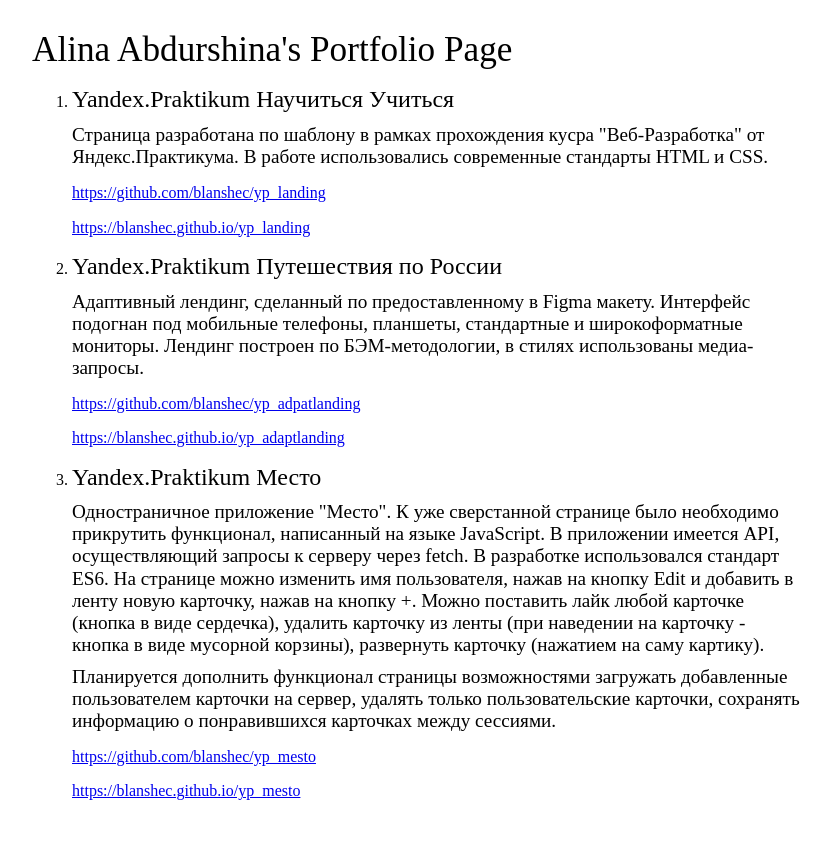
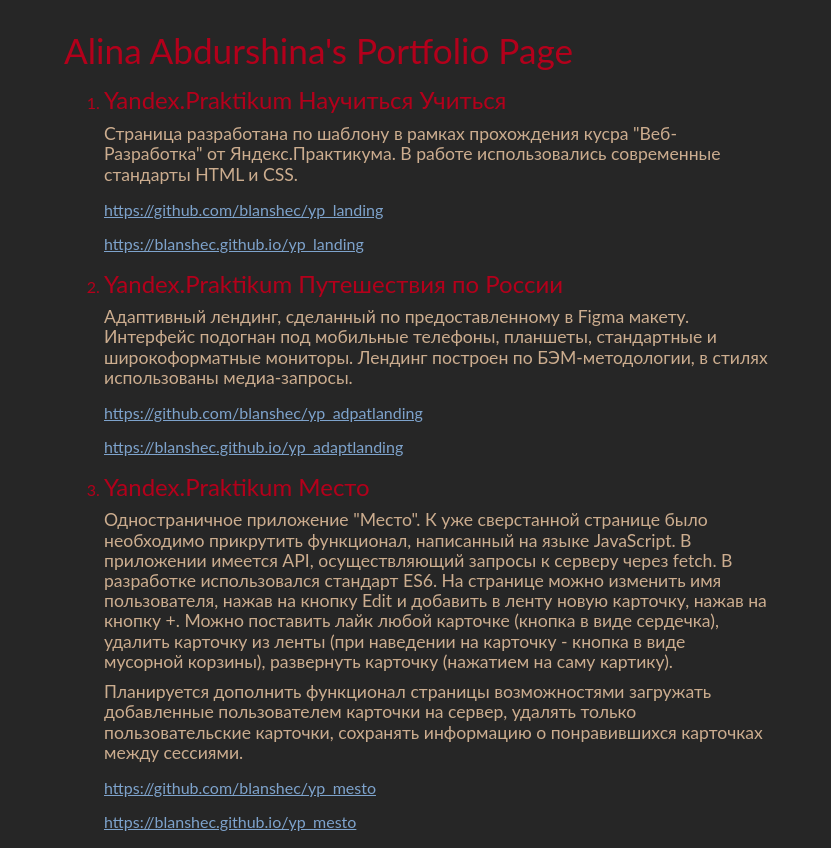
Before and after one commit to blanshec/blanshec.github.io, a plain HTML site: page index.html in a window 1280 px wide. Shown: the whole page, without its empty margins (224-1055 px from the left). Before the commit the page ends 817 px from the top, so only its background shows below. Drawn offline with Linux system fonts and the light colour scheme.

Commit message:
Update page style (color). Import font Lato

```diff
--- a/index.html
+++ b/index.html
@@ -7,57 +7,69 @@
     <title>Alina Abdurshina</title>
     <link rel="stylesheet" href="./styles/index.css" />
   </head>
-  <body>
+  <body class="page">
     <div class="content">
       <header>
-        <h1 class="page__header">Alina Abdurshina's Portfolio Page</h1>
+        <h1 class="header__heading">Alina Abdurshina's Portfolio Page</h1>
       </header>
       <main>
-        <ol>
-          <li>
-            <h3 class="description__header">
+        <ol class="content__list">
+          <li class="content__item">
+            <h3 class="content__heading">
               Yandex.Praktikum Научиться Учиться
             </h3>
-            <p class="description__text">
+            <p class="content__text">
               Страница разработана по шаблону в рамках прохождения кусра
               "Веб-Разработка" от Яндекс.Практикума. В работе использовались
               современные стандарты HTML и CSS.
             </p>
             <p>
-              <a href="https://github.com/blanshec/yp_landing">
+              <a
+                class="content__link"
+                href="https://github.com/blanshec/yp_landing"
+              >
                 https://github.com/blanshec/yp_landing
               </a>
             </p>
             <p>
-              <a href="https://blanshec.github.io/yp_landing">
+              <a
+                class="content__link"
+                href="https://blanshec.github.io/yp_landing"
+              >
                 https://blanshec.github.io/yp_landing
               </a>
             </p>
           </li>
-          <li>
-            <h3 class="description__header">
+          <li class="content__item">
+            <h3 class="content__heading">
               Yandex.Praktikum Путешествия по России
             </h3>
-            <p class="description__text">
+            <p class="content__text">
               Адаптивный лендинг, сделанный по предоставленному в Figma макету.
               Интерфейс подогнан под мобильные телефоны, планшеты, стандартные и
               широкоформатные мониторы. Лендинг построен по БЭМ-методологии, в
               стилях использованы медиа-запросы.
             </p>
             <p>
-              <a href="https://github.com/blanshec/yp_adaptlanding">
+              <a
+                class="content__link"
+                href="https://github.com/blanshec/yp_adaptlanding"
+              >
                 https://github.com/blanshec/yp_adpatlanding
               </a>
             </p>
             <p>
-              <a href="https://blanshec.github.io/yp_adaptlanding">
+              <a
+                class="content__link"
+                href="https://blanshec.github.io/yp_adaptlanding"
+              >
                 https://blanshec.github.io/yp_adaptlanding
               </a>
             </p>
           </li>
-          <li>
-            <h3 class="description__header">Yandex.Praktikum Место</h3>
-            <p class="description__text">
+          <li class="content__item">
+            <h3 class="content__heading">Yandex.Praktikum Место</h3>
+            <p class="content__text">
               Одностраничное приложение "Место". К уже сверстанной странице было
               необходимо прикрутить функционал, написанный на языке JavaScript.
               В приложении имеется API, осуществляющий запросы к серверу через
@@ -68,19 +80,25 @@
               наведении на карточку - кнопка в виде мусорной корзины),
               развернуть карточку (нажатием на саму картику).
             </p>
-            <p class="description__text">
+            <p class="content__text">
               Планируется дополнить функционал страницы возможностями загружать
               добавленные пользователем карточки на сервер, удалять только
               пользовательские карточки, сохранять информацию о понравившихся
               карточках между сессиями.
             </p>
             <p>
-              <a href="https://github.com/blanshec/yp_mesto">
+              <a
+                class="content__link"
+                href="https://github.com/blanshec/yp_mesto"
+              >
                 https://github.com/blanshec/yp_mesto
               </a>
             </p>
             <p>
-              <a href="https://blanshec.github.io/yp_mesto">
+              <a
+                class="content__link"
+                href="https://blanshec.github.io/yp_mesto"
+              >
                 https://blanshec.github.io/yp_mesto
               </a>
             </p>
--- a/styles/index.css
+++ b/styles/index.css
@@ -1,21 +1,42 @@
 @import "../vendor/normalize.css";
+@import "../vendor/Lato/Lato.css";
 
-.page__header {
+.header__heading {
   margin: 30px 0 0 0;
   font-size: 2.2em;
   font-weight: normal;
+  color: #b3001b;
+}
+.page {
+  background-color: #262626;
+  font-family: "Lato", sans-serif;
 }
 .content {
-  width: 60%;
+  width: 55%;
   margin: 0 auto 0;
 }
 
-.description__header {
+.content__item {
+  color: #b3001b;
+}
+.content__heading {
   margin: 10px 0 0 0;
   font-size: 1.5em;
   font-weight: normal;
+  color: #b3001b;
 }
-.description__text {
+.content__text {
   margin: 10px 0 0 0;
-  font-size: 1.2em;
+  font-size: 1.1em;
+  color: #ccad8f;
 }
+.content__link {
+  color: #7ea3cc;
+  margin: 10px 0 0 0;
+}
+.content__link:hover {
+  color: #255c99;
+}
+.content__link:focus {
+  color: #113053;
+}
--- /dev/null
+++ b/vendor/Lato/Lato.css
@@ -0,0 +1,10 @@
+@import "./Lato-Black.ttf";
+@import "./Lato-BlackItalic.ttf";
+@import "./Lato-Bold.ttf";
+@import "./Lato-BoldItalic.ttf";
+@import "./Lato-Light.ttf";
+@import "./Lato-LightItalic.ttf";
+@import "./Lato-Regular.ttf";
+@import "./Lato-RegularItalic.ttf";
+@import "./Lato-Thin.ttf";
+@import "./Lato-ThinItalic.ttf";
```
Also changed, not shown: vendor/Lato/OFL.txt (added, +93 -0 lines), vendor/Lato/Lato-Black.ttf (added), vendor/Lato/Lato-BlackItalic.ttf (added), vendor/Lato/Lato-Bold.ttf (added), vendor/Lato/Lato-BoldItalic.ttf (added), vendor/Lato/Lato-Light.ttf (added), vendor/Lato/Lato-LightItalic.ttf (added), vendor/Lato/Lato-Regular.ttf (added), vendor/Lato/Lato-RegularItalic.ttf (added), vendor/Lato/Lato-Thin.ttf (added), vendor/Lato/Lato-ThinItalic.ttf (added).
